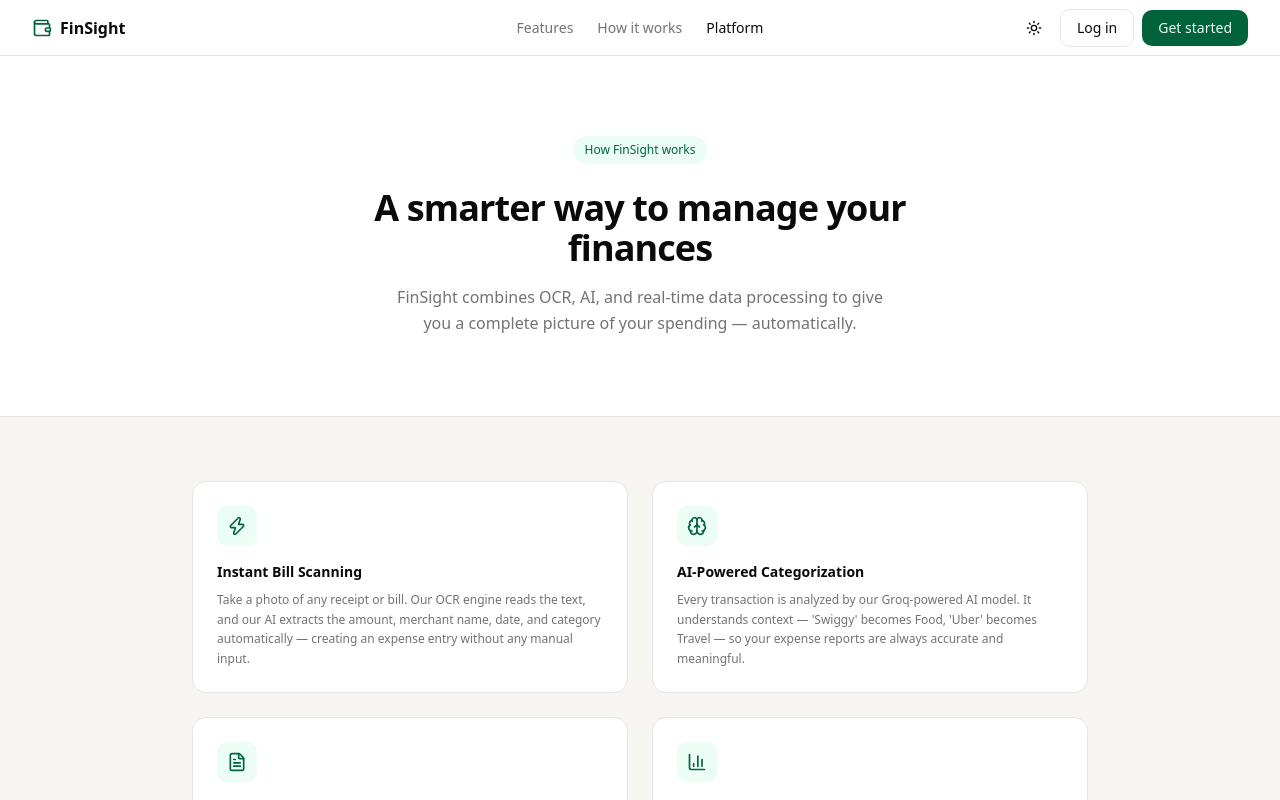
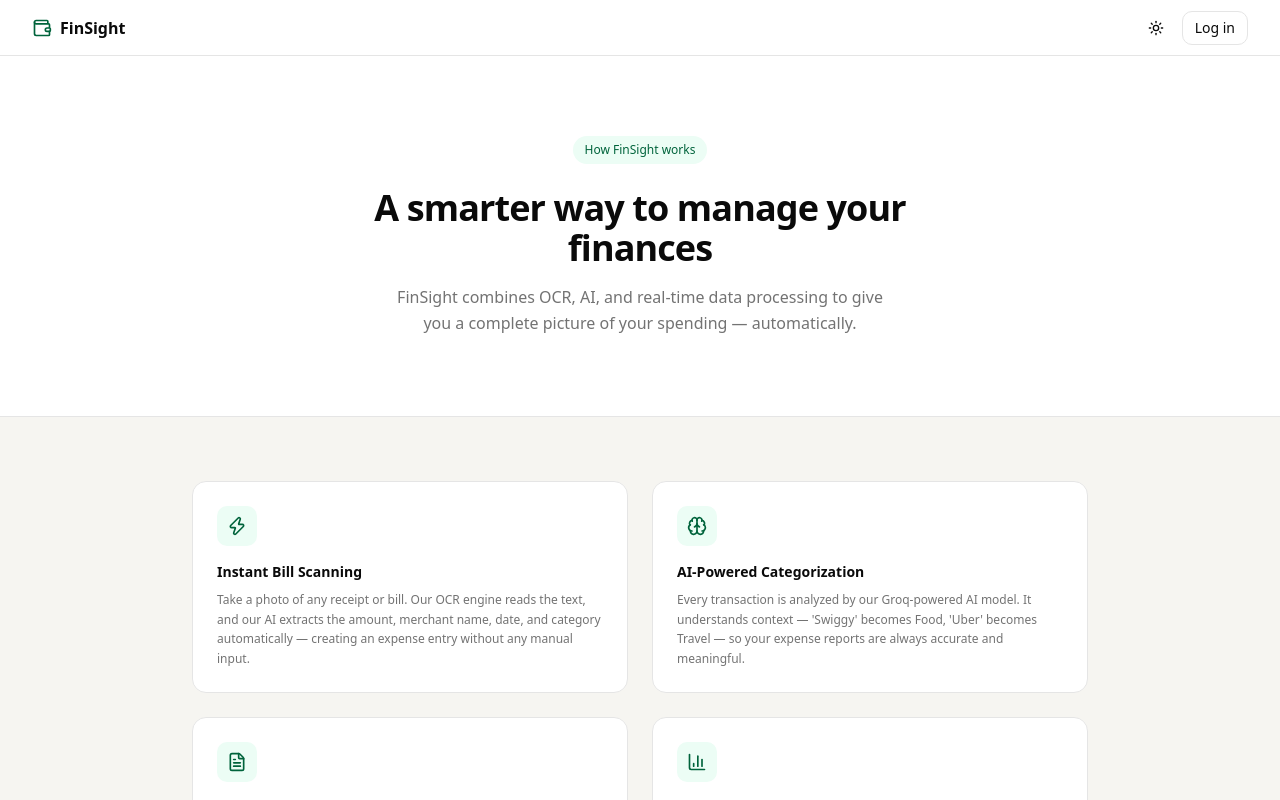
Before and after one commit to Prishakarthika27/finsight-expense-platform, a Next.js app in the folder frontend/: page /platform in a window 1280 px wide. Shown: the top 800 px of the page. Built offline with nearby package versions, Linux system fonts and the light colour scheme.

Commit message:
fix: clean platform page navbar - logo and login only

```diff
--- a/frontend/src/app/(public)/platform/page.tsx
+++ b/frontend/src/app/(public)/platform/page.tsx
@@ -61,29 +61,15 @@ export default function PlatformPage() {
     <div className="min-h-screen bg-background font-sans">
 
       {/* Navbar */}
-      <nav className="grid grid-cols-3 items-center px-8 h-14 border-b bg-card sticky top-0 z-10">
-        <div className="flex items-center gap-2">
+      <nav className="flex items-center justify-between px-4 md:px-8 h-14 border-b bg-card sticky top-0 z-10">
+        <Link href="/home" className="flex items-center gap-2">
           <Wallet className="h-5 w-5 text-primary" />
           <span className="text-base font-semibold">FinSight</span>
-        </div>
-        <div className="flex items-center justify-center gap-6">
-          <Link href="/home#features" className="text-sm font-medium text-muted-foreground hover:text-foreground transition-colors">
-            Features
-          </Link>
-          <Link href="/home#how-it-works" className="text-sm font-medium text-muted-foreground hover:text-foreground transition-colors">
-            How it works
-          </Link>
-          <Link href="/platform" className="text-sm font-medium text-foreground transition-colors">
-            Platform
-          </Link>
-        </div>
-        <div className="flex items-center justify-end gap-2">
+        </Link>
+        <div className="flex items-center gap-2">
           <ThemeToggle />
-          <Link href="/login" className="text-sm px-4 py-2 rounded-lg border border-border hover:bg-muted transition-colors">
+          <Link href="/login" className="text-sm px-3 py-1.5 rounded-lg border border-border hover:bg-muted transition-colors">
             Log in
-          </Link>
-          <Link href="/register" className="text-sm px-4 py-2 rounded-lg bg-primary text-primary-foreground hover:opacity-90 transition-opacity font-medium">
-            Get started
           </Link>
         </div>
       </nav>
```
